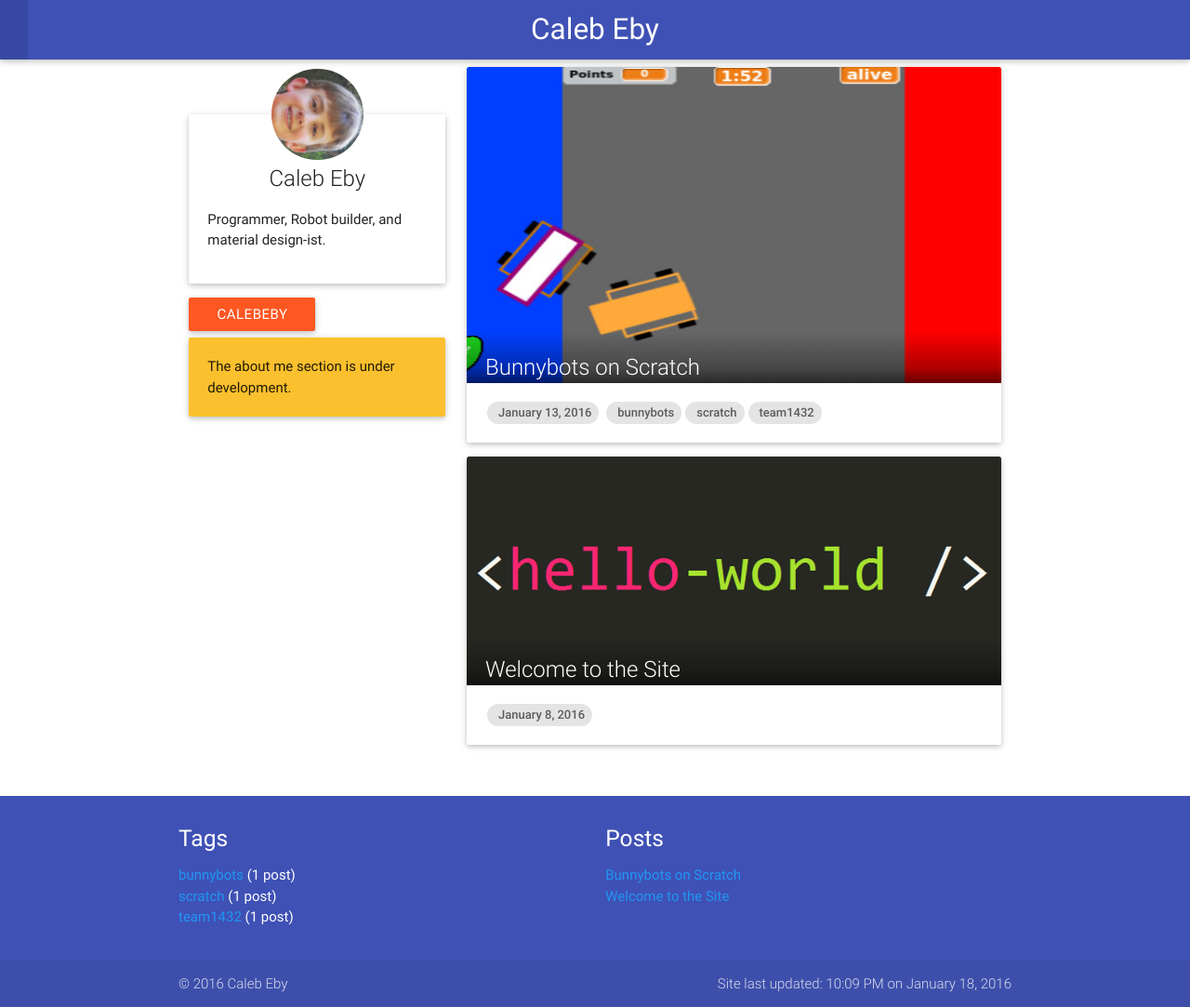
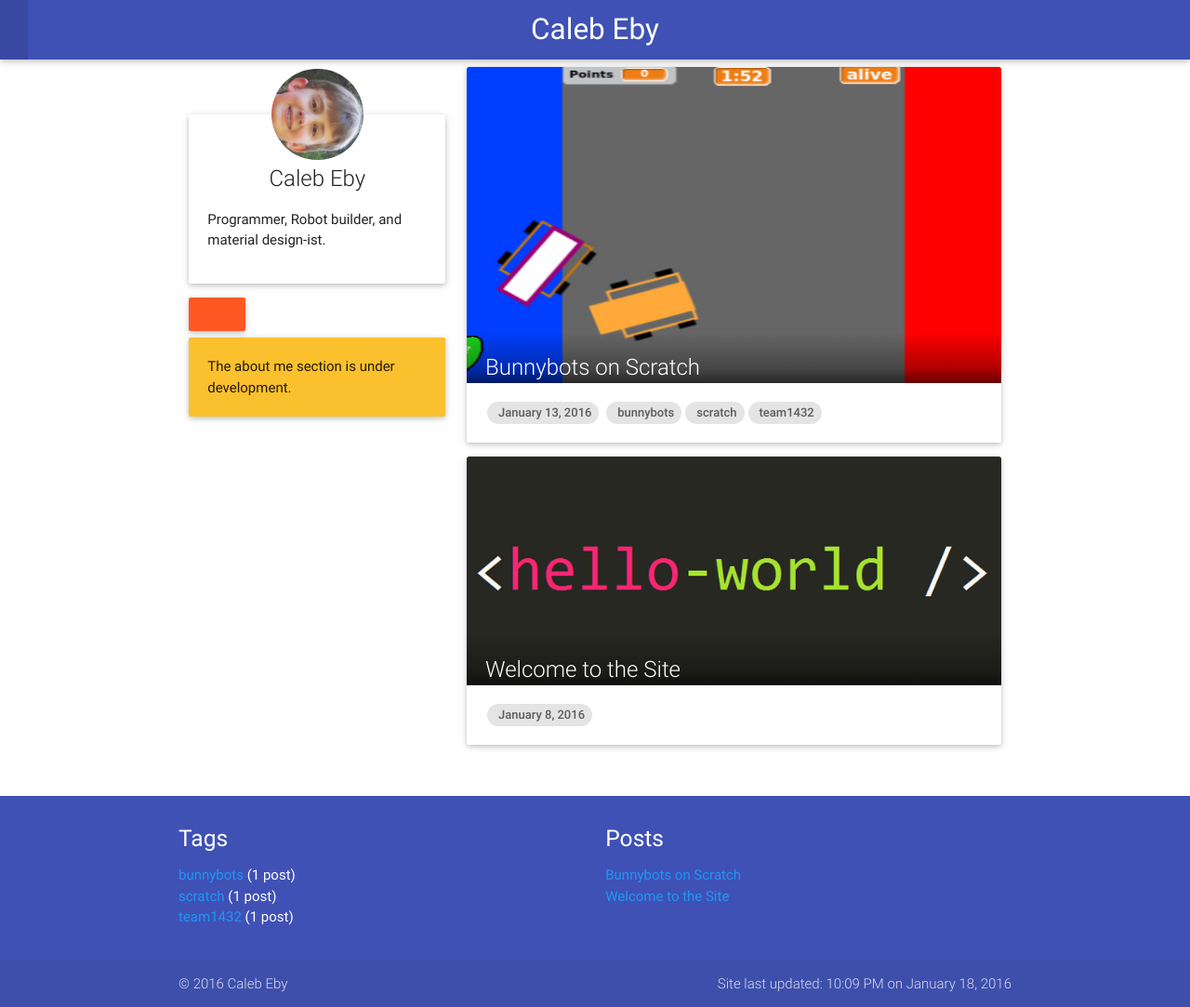
Before and after one commit to calebeby/calebeby.github.io, a Jekyll site: the page built from index.html, in a window 1280 px wide. Shown: the whole page at 93% size. Built offline with Jekyll 4.4.1, drawn with Linux system fonts in a browser that asks for light colours; nearby versions of some CDN libraries.

Commit message:
Update index.html

```diff
--- a/index.html
+++ b/index.html
@@ -12,7 +12,7 @@ permalink: /
         {% capture about %}{% include about.markdown %}{% endcapture %}
         {{ about | markdownify }}
       </div>
-        <a class="btn waves-light waves-effect" href="http://github.com/{{ site.accounts.github }}">{{ site.accounts.github }}</a>
+        <a class="btn waves-light waves-effect" href="http://github.com/{{ site.accounts.github }}"></a>
       <div class="card-panel yellow darken-2">
         <i class="mdi mdi-alert"></i>The about me section is under development.
       </div>
```
